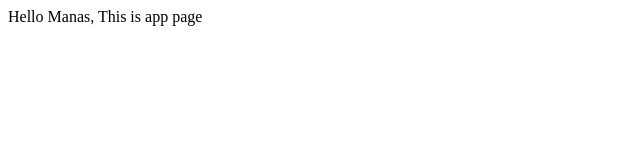
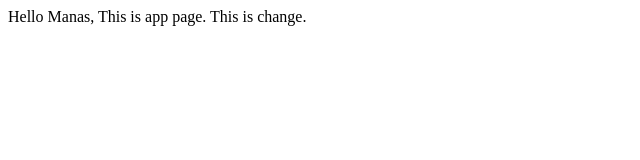
Before and after one commit to Manasdangi/git-leaning, a plain HTML site: page app.html in a window 1280 px wide. Shown: the whole page, without its empty margins (0-640 px from the left). Drawn offline with Linux system fonts and the light colour scheme.

Commit message:
first commit

```diff
--- a/app.html
+++ b/app.html
@@ -7,6 +7,6 @@
     <title>Document</title>
   </head>
   <body>
-    Hello Manas, This is app page
+    Hello Manas, This is app page. This is change.
   </body>
 </html>
```
